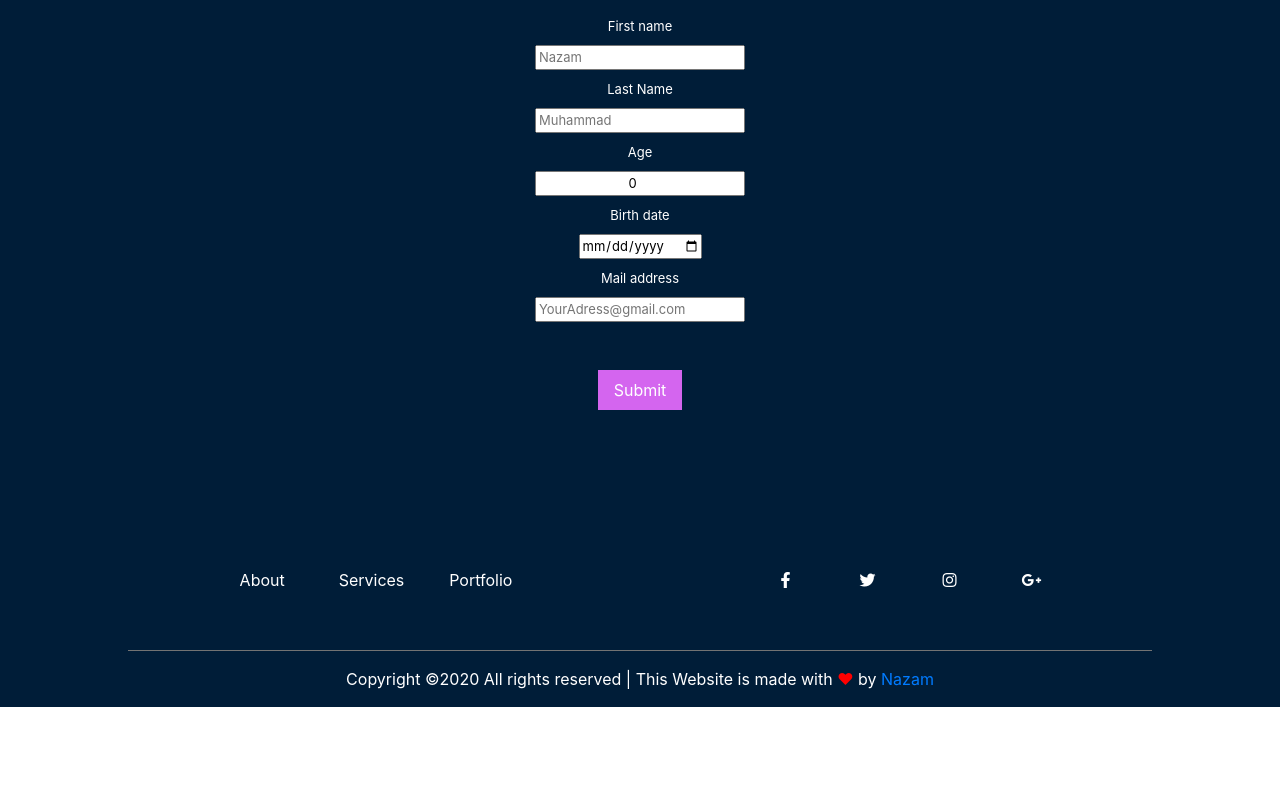
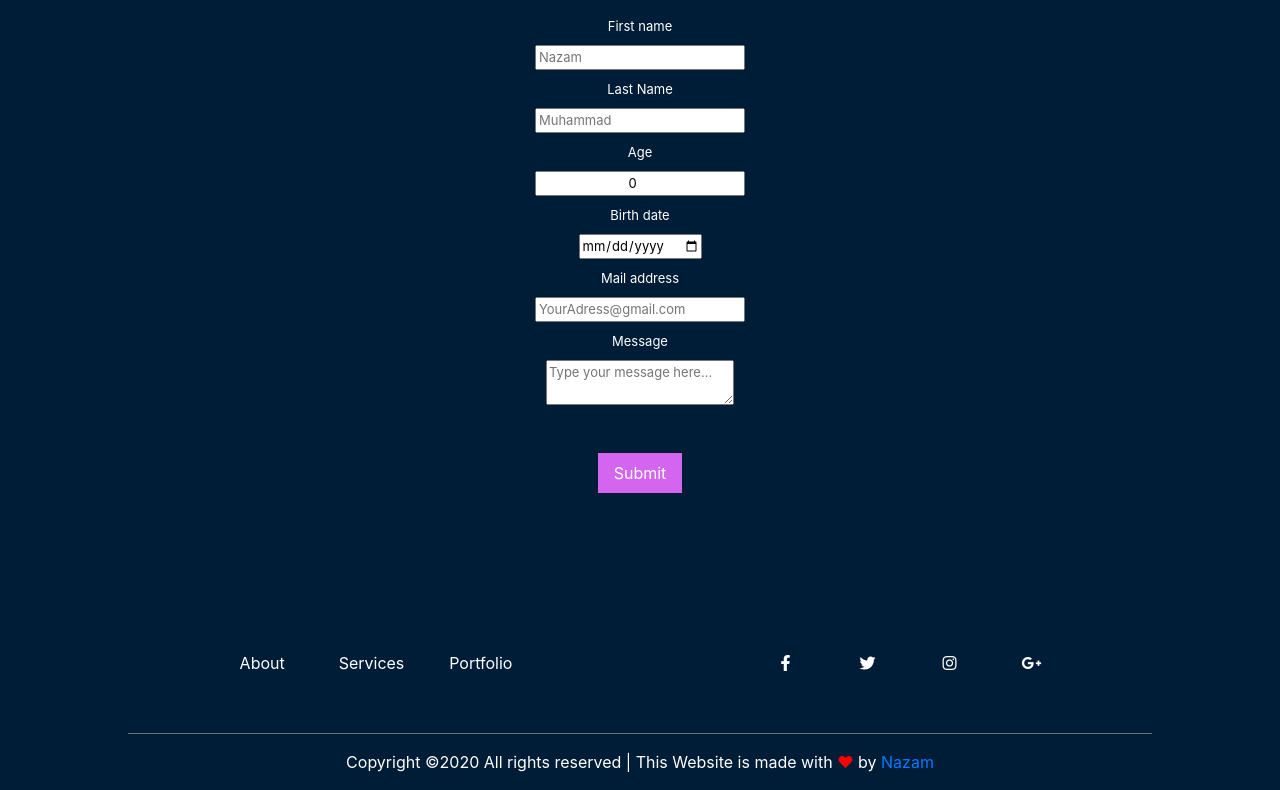
Before and after one commit to nazam1998/portfolio_react, a React (Create React App) app: page / in a window 1280 px wide. Shown: the part 4171-4961 px from the top of the page. Before the commit the page ends 4878 px from the top, so only its background shows below. Built offline with nearby package versions, Linux system fonts and the light colour scheme; a web font is replaced by a local one.

Commit message:
added a textarea in form section

```diff
--- a/src/components/Section5.jsx
+++ b/src/components/Section5.jsx
@@ -22,6 +22,7 @@ const Section5 = () => {
                     <label htmlFor="age">Age</label><input type="number" name='age' value={age} onChange={changeAge} />
                     <label htmlFor="date">Birth date</label><input type="date" name='date' />
                     <label htmlFor="mail">Mail address</label><input type="mail" name='mail' placeholder='YourAdress@gmail.com' />
+                    <label htmlFor="message">Message</label><textarea name='message' placeholder='Type your message here...' />
                     <button className="btn btn-success mt-5 px-3 py-2" type='submit'>Submit</button>
                 </form>
             </div>
```
